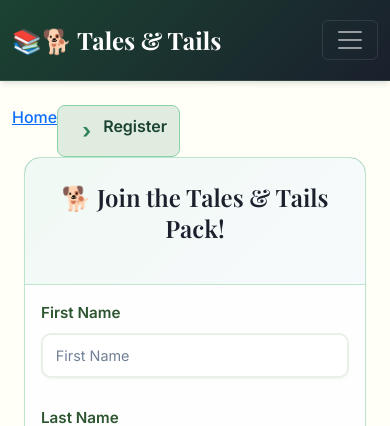
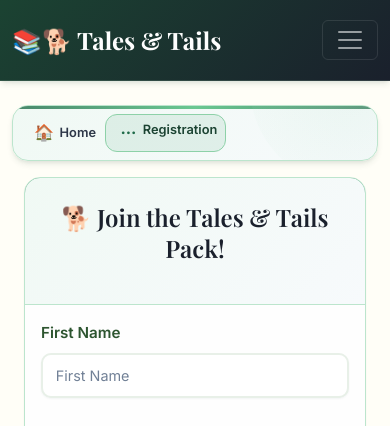
Before and after one commit to Nickflanagn24/bookstore, a Django app: page /accounts/register/ in a window 390 px wide. Shown: the top 426 px of the page. Run offline with Django 4.2, Linux system fonts and the light colour scheme; parts of the project's set-up code (start-up, migrations or seed data) failed here and were passed over.

Commit message:
Enhanced breadcrumb navigation styling and functionality
- Added professional forest-themed styling to match site design
- Improved breadcrumb display with hover effects and animations
- Fixed page-specific breadcrumbs for different sections (Books, About, Contact)
- Added responsive design for mobile devices
- Ensured proper accessibility with aria attributes
- Implemented consistent visual hierarchy with site theme

```diff
--- a/books/context_processors.py
+++ b/books/context_processors.py
@@ -1,11 +1,37 @@
-from books.models import Book, Author, Category
+from django.urls import resolve, reverse
+from django.utils.text import capfirst
 
-def site_stats(request):
-    """Provide dynamic site statistics for templates"""
-    return {
-        'total_books': Book.objects.count(),
-        'total_authors': Author.objects.count(),
-        'total_categories': Category.objects.count(),
-        'available_books': Book.objects.filter(is_available=True).count(),
-        'featured_books': Book.objects.filter(is_featured=True).count(),
-    }
+def breadcrumbs(request):
+    """
+    Context processor for generating breadcrumbs based on the current URL
+    """
+    path = request.path.strip('/')
+    parts = path.split('/')
+    breadcrumb_items = []
+
+    # Build up the URL as we go
+    current_url = ''
+    app_name = None
+
+    for i, part in enumerate(parts):
+        if not part:  # Skip empty parts
+            continue
+
+        current_url += '/' + part
+
+        # Try to get a readable name for this URL part
+        if i == 0:
+            # This is likely an app name
+            app_name = part
+            title = capfirst(part.replace('-', ' '))
+        else:
+            # This could be an object ID or slug
+            title = capfirst(part.replace('-', ' '))
+
+        # For the last part (current page), we don't include a URL
+        if i == len(parts) - 1:
+            breadcrumb_items.append({'title': title, 'url': None})
+        else:
+            breadcrumb_items.append({'title': title, 'url': current_url})
+
+    return {'breadcrumb_items': breadcrumb_items}
--- a/books/templatetags/breadcrumb_tags.py
+++ b/books/templatetags/breadcrumb_tags.py
@@ -1,110 +1,19 @@
 from django import template
+from django.utils.text import capfirst
 from django.urls import reverse
-from django.utils.html import format_html
 
 register = template.Library()
 
 @register.simple_tag(takes_context=True)
-def breadcrumbs(context):
-    """Generate breadcrumbs based on current URL and context"""
-    request = context['request']
-    url_name = request.resolver_match.url_name
-    namespace = request.resolver_match.namespace
+def get_book_title(context):
+    """Get the book title from the context for breadcrumbs"""
+    # Try different variable names that might contain the book
+    book = context.get('book', None)
+    if book and hasattr(book, 'title'):
+        return book.title
 
-    # Base breadcrumb structure
-    breadcrumbs = [{'name': 'Home', 'url': reverse('books:book_list')}]
+    object = context.get('object', None)
+    if object and hasattr(object, 'title'):
+        return object.title
 
-    # Add breadcrumbs based on current page
-    if namespace == 'books':
-        if url_name == 'book_list':
-            breadcrumbs.append({'name': 'Books', 'url': None})
-
-        elif url_name == 'book_detail':
-            book = context.get('book')
-            breadcrumbs.extend([
-                {'name': 'Books', 'url': reverse('books:book_list')},
-                {'name': book.title[:30] + '...' if len(book.title) > 30 else book.title, 'url': None}
-            ])
-
-        elif url_name == 'category_detail':
-            category = context.get('category')
-            breadcrumbs.extend([
-                {'name': 'Books', 'url': reverse('books:book_list')},
-                {'name': f'Category: {category.name}', 'url': None}
-            ])
-
-        elif url_name == 'author_detail':
-            author = context.get('author')
-            breadcrumbs.extend([
-                {'name': 'Books', 'url': reverse('books:book_list')},
-                {'name': f'Author: {author.name}', 'url': None}
-            ])
-
-        elif url_name == 'about':
-            breadcrumbs.append({'name': 'About Us', 'url': None})
-
-        elif url_name == 'contact':
-            breadcrumbs.append({'name': 'Contact', 'url': None})
-
-        elif url_name == 'book_manage':
-            breadcrumbs.extend([
-                {'name': 'Books', 'url': reverse('books:book_list')},
-                {'name': 'Manage Books', 'url': None}
-            ])
-
-        elif url_name == 'book_create':
-            breadcrumbs.extend([
-                {'name': 'Books', 'url': reverse('books:book_list')},
-                {'name': 'Manage Books', 'url': reverse('books:book_manage')},
-                {'name': 'Add New Book', 'url': None}
-            ])
-
-        elif url_name == 'book_edit':
-            book = context.get('book')
-            breadcrumbs.extend([
-                {'name': 'Books', 'url': reverse('books:book_list')},
-                {'name': 'Manage Books', 'url': reverse('books:book_manage')},
-                {'name': f'Edit: {book.title[:20]}...', 'url': None}
-            ])
-
-        elif url_name == 'review_create':
-            book = context.get('book')
-            breadcrumbs.extend([
-                {'name': 'Books', 'url': reverse('books:book_list')},
-                {'name': book.title[:20] + '...', 'url': reverse('books:book_detail', args=[book.id])},
-                {'name': 'Write Review', 'url': None}
-            ])
-
-        elif url_name == 'review_edit':
-            review = context.get('review')
-            if review:
-                breadcrumbs.extend([
-                    {'name': 'Books', 'url': reverse('books:book_list')},
-                    {'name': review.book.title[:20] + '...', 'url': reverse('books:book_detail', args=[review.book.id])},
-                    {'name': 'Edit Review', 'url': None}
-                ])
-
-        elif url_name == 'user_reviews':
-            breadcrumbs.extend([
-                {'name': 'Books', 'url': reverse('books:book_list')},
-                {'name': 'My Reviews', 'url': None}
-            ])
-
-    elif namespace == 'accounts':
-        if url_name == 'profile':
-            breadcrumbs.append({'name': 'My Profile', 'url': None})
-        elif url_name == 'login':
-            breadcrumbs.append({'name': 'Login', 'url': None})
-        elif url_name == 'signup':
-            breadcrumbs.append({'name': 'Sign Up', 'url': None})
-
-    elif namespace == 'cart':
-        if url_name == 'cart_detail':
-            breadcrumbs.append({'name': 'Shopping Cart', 'url': None})
-        elif url_name == 'checkout':
-            breadcrumbs.extend([
-                {'name': 'Shopping Cart', 'url': reverse('cart:cart_detail')},
-                {'name': 'Checkout', 'url': None}
-            ])
-
-    return breadcrumbs
+    return "Book Details"
--- a/bookstore_project/settings.py
+++ b/bookstore_project/settings.py
@@ -239,3 +239,6 @@ else:
     print("✅ Stripe keys loaded successfully")
 # Site URL for generating absolute URLs in emails
 SITE_URL = config('SITE_URL', default='http://127.0.0.1:8000')
+
+# Add breadcrumbs context processor
+TEMPLATES[0]['OPTIONS']['context_processors'].append('books.context_processors.breadcrumbs')
--- a/static/css/style.css
+++ b/static/css/style.css
@@ -2592,3 +2592,175 @@ select[multiple] {
         background: rgba(255, 255, 255, 0.1);
     }
 }
+
+/* ===================================
+   ENHANCED BREADCRUMB STYLING - Tales & Tails
+   =================================== */
+
+.breadcrumb-nav {
+    background: linear-gradient(135deg, var(--primary-50) 0%, var(--navy-50) 100%);
+    border: 1px solid var(--primary-200);
+    border-radius: var(--radius-xl);
+    padding: 0.75rem 1.25rem;
+    margin: 1rem 0 2rem 0;
+    box-shadow: var(--shadow-md);
+    position: relative;
+    transition: all 0.3s cubic-bezier(0.4, 0, 0.2, 1);
+    overflow: hidden;
+}
+
+.breadcrumb-nav:hover {
+    box-shadow: var(--shadow-lg);
+    transform: translateY(-2px);
+    border-color: var(--primary-300);
+}
+
+.breadcrumb-nav::before {
+    content: '';
+    position: absolute;
+    top: 0;
+    left: 0;
+    right: 0;
+    height: 3px;
+    background: linear-gradient(90deg, var(--primary-600), var(--sage-medium), var(--primary-600));
+    opacity: 0.8;
+}
+
+.breadcrumb-nav::after {
+    content: '';
+    position: absolute;
+    bottom: -50%;
+    right: -20%;
+    width: 200px;
+    height: 200px;
+    background: radial-gradient(circle, var(--primary-200), transparent);
+    border-radius: 50%;
+    opacity: 0.2;
+    z-index: 0;
+}
+
+.breadcrumb {
+    background: transparent !important;
+    padding: 0 !important;
+    margin: 0 !important;
+    font-size: 0.95rem;
+    font-weight: 500;
+    position: relative;
+    z-index: 1;
+}
+
+.breadcrumb-item {
+    color: var(--navy-600);
+    font-weight: 500;
+    transition: all 0.3s ease;
+    position: relative;
+}
+
+.breadcrumb-item + .breadcrumb-item::before {
+    content: "›";
+    color: var(--primary-600);
+    font-weight: 700;
+    font-size: 1.3rem;
+    line-height: 1;
+    padding: 0 0.5rem;
+    vertical-align: middle;
+}
+
+.breadcrumb-item.active {
+    color: var(--primary-700);
+    font-weight: 600;
+    background: rgba(47, 133, 90, 0.1);
+    padding: 0.35rem 0.75rem;
+    border-radius: var(--radius-lg);
+    border: 1px solid var(--primary-300);
+}
+
+.breadcrumb-item a {
+    color: var(--navy-700);
+    text-decoration: none;
+    transition: all 0.3s cubic-bezier(0.4, 0, 0.2, 1);
+    padding: 0.35rem 0.75rem;
+    border-radius: var(--radius-lg);
+    border: 1px solid transparent;
+    display: inline-block;
+}
+
+.breadcrumb-item a:hover {
+    color: var(--primary-700);
+    background: var(--primary-100);
+    text-decoration: none;
+    border-color: var(--primary-300);
+    transform: translateY(-1px);
+}
+
+/* First item (home) styling */
+.breadcrumb-item:first-child a {
+    display: inline-flex;
+    align-items: center;
+    font-weight: 600;
+}
+
+.breadcrumb-item:first-child a::before {
+    content: "🏠";
+    margin-right: 0.35rem;
+    font-size: 1rem;
+}
+
+/* Animated hover effect for the breadcrumb nav */
+.breadcrumb-nav:hover::before {
+    animation: slide 1.5s linear infinite;
+}
+
+@keyframes slide {
+    0% {
+        background-position: 0% 0%;
+    }
+    100% {
+        background-position: 100% 0%;
+    }
+}
+
+/* Responsive breadcrumbs for mobile */
+@media (max-width: 768px) {
+    .breadcrumb-nav {
+        padding: 0.6rem 1rem;
+        margin: 0.75rem 0 1.5rem 0;
+    }
+
+    .breadcrumb {
+        font-size: 0.85rem;
+    }
+
+    .breadcrumb-item + .breadcrumb-item::before {
+        font-size: 1.1rem;
+        padding: 0 0.3rem;
+    }
+
+    .breadcrumb-item a,
+    .breadcrumb-item.active {
+        padding: 0.3rem 0.5rem;
+    }
+}
+
+@media (max-width: 576px) {
+    .breadcrumb-nav {
+        padding: 0.5rem 0.75rem;
+        margin: 0.5rem 0 1rem 0;
+    }
+
+    .breadcrumb {
+        font-size: 0.8rem;
+    }
+
+    /* For very small screens, simplify the breadcrumbs */
+    .breadcrumb-item:not(:last-child):not(:first-child) {
+        display: none;
+    }
+
+    /* Show ellipsis for truncated breadcrumbs */
+    .breadcrumb-item:first-child + .breadcrumb-item::before {
+        content: "...";
+        font-size: 1rem;
+        padding: 0 0.4rem;
+    }
+}
--- a/templates/components/breadcrumbs.html
+++ b/templates/components/breadcrumbs.html
@@ -1,8 +1,56 @@
-<nav aria-label="breadcrumb">
-    <ol class="breadcrumb">
-        <li class="breadcrumb-item"><a href="{% url 'home' %}">Home</a></li>
-        {% if request.path != '/' %}
-        <li class="breadcrumb-item active">{{ request.resolver_match.url_name|title }}</li>
+{% load breadcrumb_tags %}
+
+<nav class="breadcrumb-nav" aria-label="breadcrumb">
+  <ol class="breadcrumb">
+    <li class="breadcrumb-item"><a href="{% url 'home' %}">Home</a></li>
+
+    {% if "books/about" in request.path %}
+      <li class="breadcrumb-item active" aria-current="page">About</li>
+
+    {% elif "books/contact" in request.path %}
+      <li class="breadcrumb-item active" aria-current="page">Contact</li>
+
+    {% elif "books" in request.path and "detail" not in request.path and "about" not in request.path and "contact" not in request.path %}
+      <li class="breadcrumb-item active" aria-current="page">Books</li>
+
+    {% elif "books" in request.path and "detail" in request.path %}
+      <li class="breadcrumb-item"><a href="{% url 'books:book_list' %}">Books</a></li>
+
+      {% if book %}
+        <li class="breadcrumb-item active" aria-current="page">{{ book.title }}</li>
+      {% elif object and object.title %}
+        <li class="breadcrumb-item active" aria-current="page">{{ object.title }}</li>
+      {% else %}
+        <li class="breadcrumb-item active" aria-current="page">Book Details</li>
+      {% endif %}
+
+    {% elif "cart" in request.path %}
+      <li class="breadcrumb-item active" aria-current="page">Shopping Cart</li>
+
+    {% elif "orders" in request.path and "list" in request.path %}
+      <li class="breadcrumb-item active" aria-current="page">My Orders</li>
+
+    {% elif "orders" in request.path and "detail" in request.path %}
+      <li class="breadcrumb-item"><a href="{% url 'orders:order_list' %}">My Orders</a></li>
+      <li class="breadcrumb-item active" aria-current="page">Order Details</li>
+
+    {% elif "accounts/profile" in request.path %}
+      <li class="breadcrumb-item active" aria-current="page">My Profile</li>
+
+    {% elif "accounts/login" in request.path %}
+      <li class="breadcrumb-item active" aria-current="page">Login</li>
+
+    {% elif "accounts/register" in request.path %}
+      <li class="breadcrumb-item active" aria-current="page">Registration</li>
+
+    {% elif breadcrumb_items %}
+      {% for item in breadcrumb_items %}
+        {% if forloop.last %}
+          <li class="breadcrumb-item active" aria-current="page">{{ item.title }}</li>
+        {% else %}
+          <li class="breadcrumb-item"><a href="{{ item.url }}">{{ item.title }}</a></li>
         {% endif %}
-    </ol>
+      {% endfor %}
+    {% endif %}
+  </ol>
 </nav>
```
Also changed, not shown: templates/components/breadcrumb_items.html (added, +7 -0 lines).
